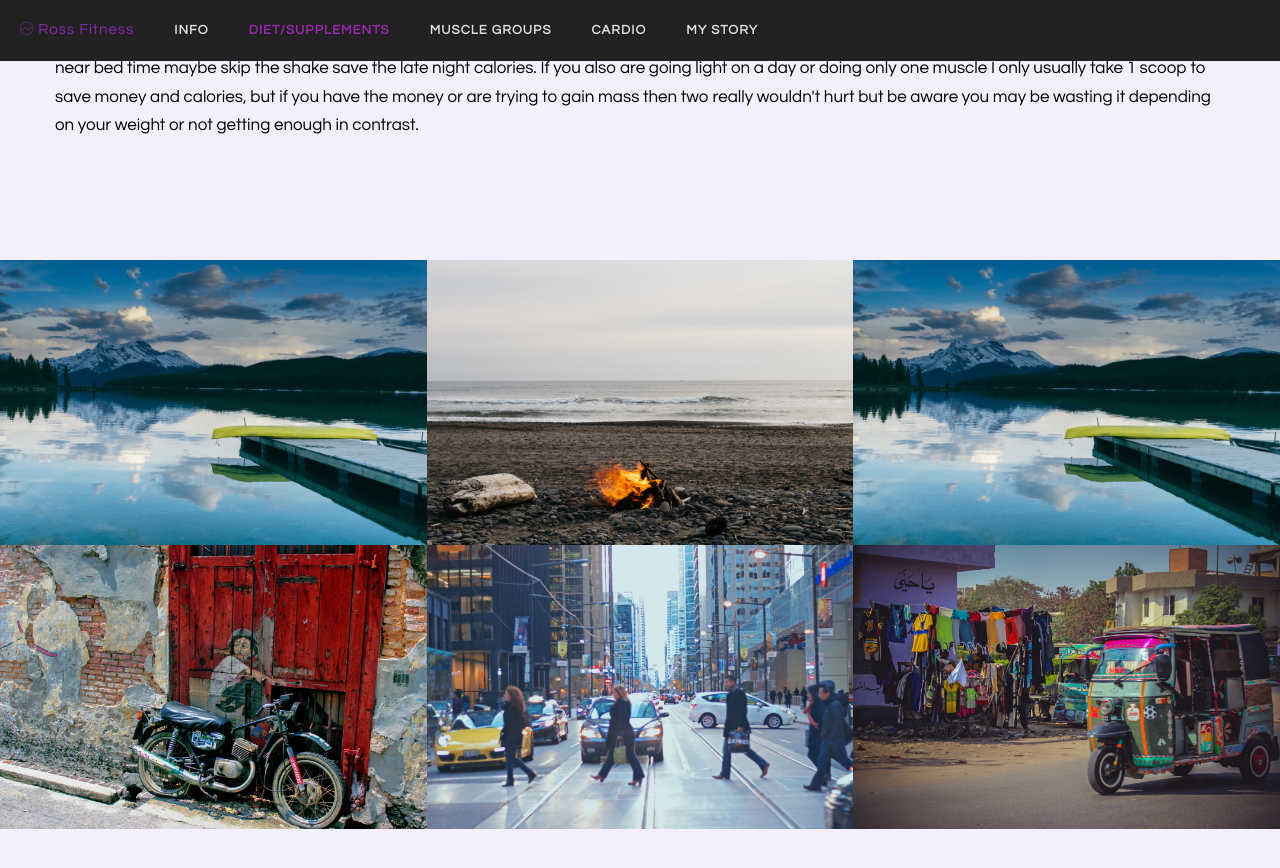
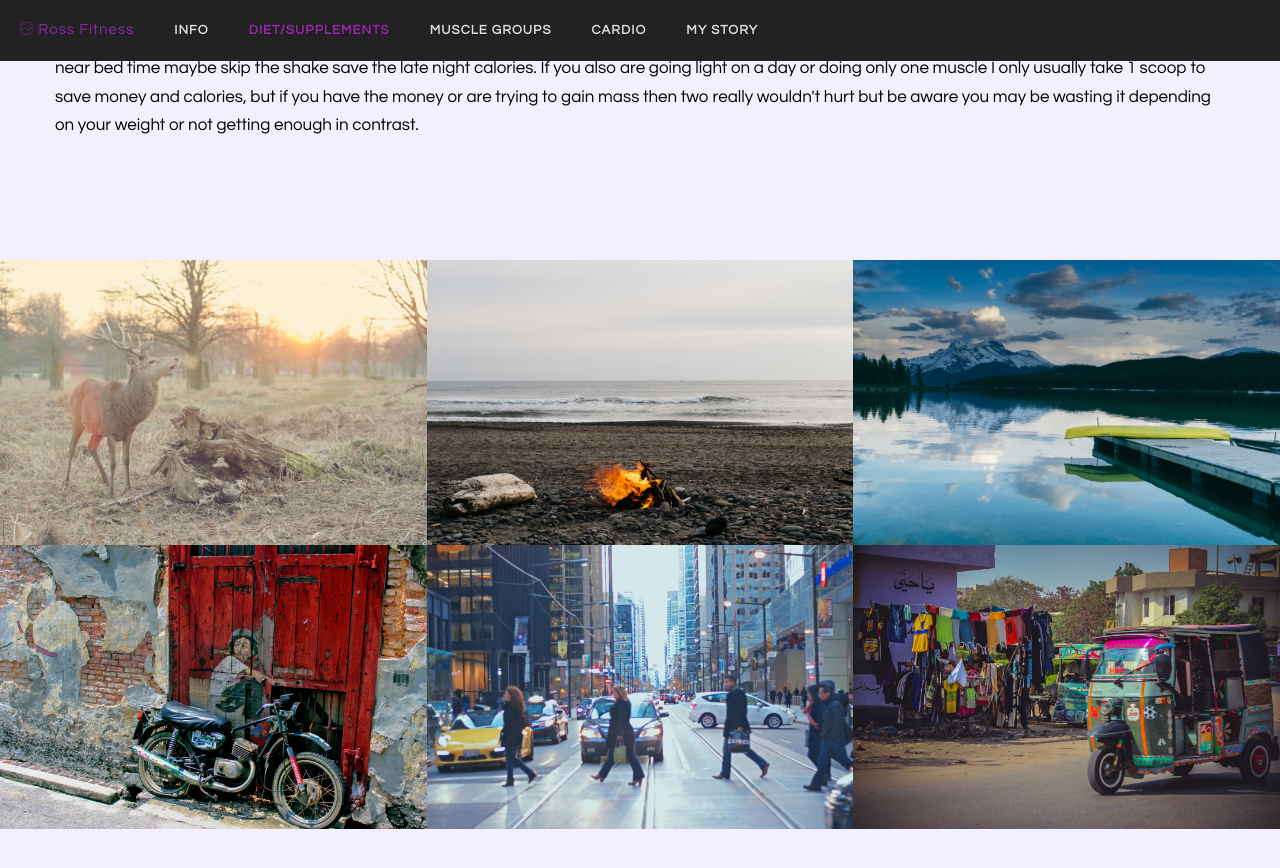
Before and after one commit to DerekR0123/Rossfitness.github.io, a Jekyll site: the page index.html, which Jekyll copies as it is, in a window 1280 px wide and 900 px high, scrolled down 3277 px. Shown: the top 868 px of the window. Built offline with Jekyll 4.4.1, drawn with Linux system fonts in a browser that asks for light colours; some web fonts are replaced.

Commit message:
Update index.html

```diff
--- a/index.html
+++ b/index.html
@@ -152,7 +152,7 @@ enough in contrast.</p>
             <div class="row no-gutter">
                 <div class="col-lg-4 col-sm-6">
                     <a href="biceps.html" class="gallery-box">
-                        <img src="./assets/lake.jpg" class="img-responsive" alt="Image 1">
+                        <img src="./assets/deer.jpg" class="img-responsive" alt="Image 1">
                         <div class="gallery-box-caption">
                             <div class="gallery-box-content">
                             </div>
```
